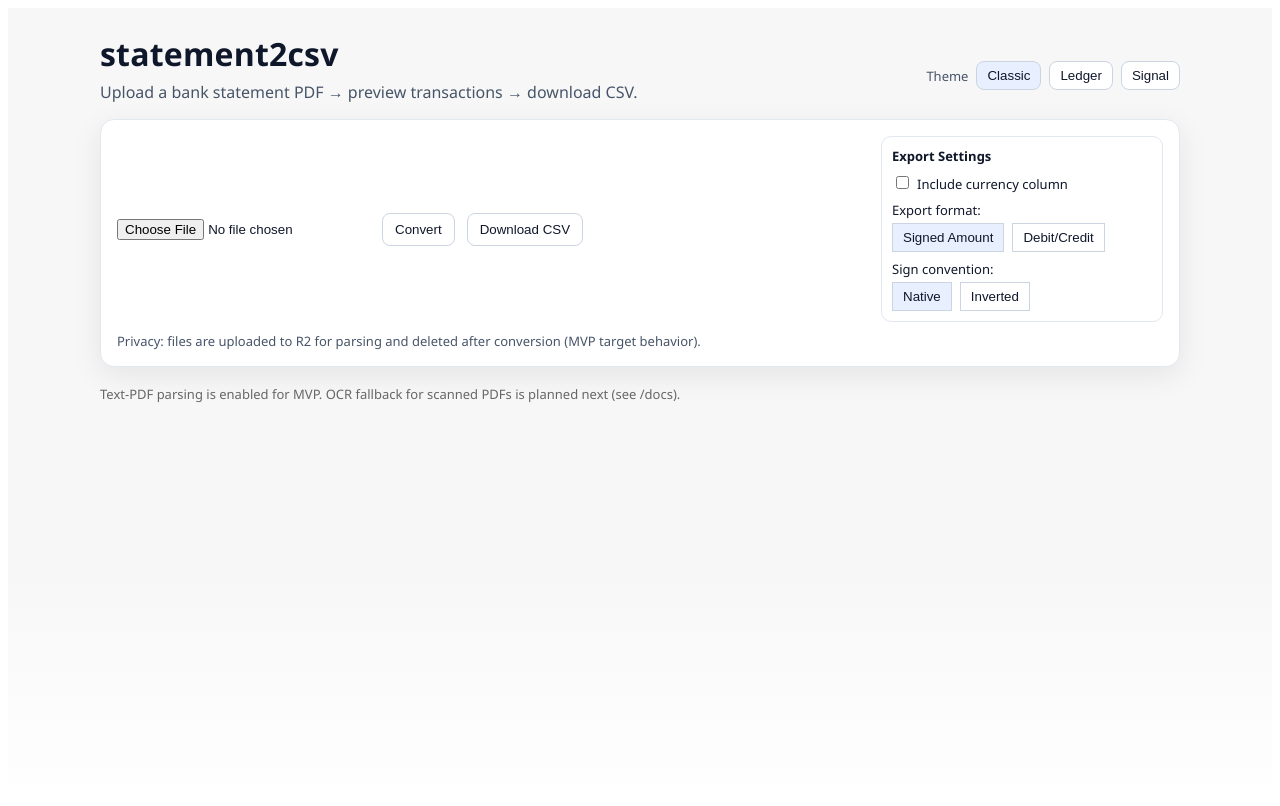
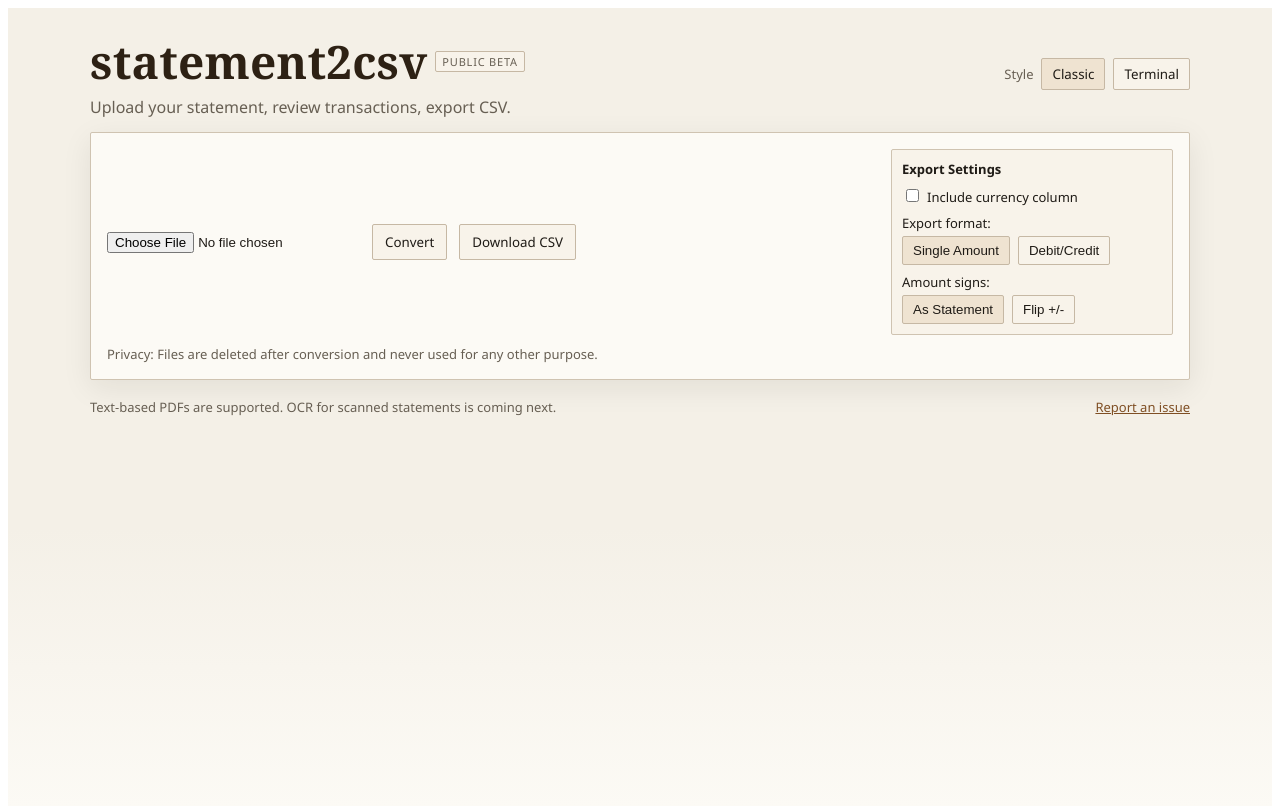
Before and after one commit to travist85/statement2csv, a React (Vite) app: page / in a window 1280 px wide. Shown: the top 806 px of the page. Built offline with nearby package versions, Linux system fonts and the light colour scheme.

Commit message:
MVP traction setup: beta banner, issue templates, and lean roadmap

```diff
--- a/src/App.tsx
+++ b/src/App.tsx
@@ -34,7 +34,7 @@ type ExportRow = {
   balance?: number;
 };
 
-type ThemeName = "classic" | "ledger" | "signal";
+type ThemeName = "terminal-ledger" | "financial-desk";
 type Theme = {
   pageBg: string;
   pageFg: string;
@@ -51,59 +51,48 @@ type Theme = {
   controlBorder: string;
   fontBody: string;
   fontHeading: string;
+  sectionRadius: number;
+  tableFont: string;
 };
 
 const THEMES: Record<ThemeName, Theme> = {
-  classic: {
-    pageBg: "#f7f7f7",
-    pageFg: "#0f172a",
-    panelBg: "#ffffff",
-    panelBorder: "#e2e8f0",
-    muted: "#475569",
-    accent: "#1d4ed8",
-    heading: "#0f172a",
-    tableHeaderBg: "#f8fafc",
-    tableRowBorder: "#e2e8f0",
-    tableRowAlt: "#fbfdff",
-    controlBg: "#ffffff",
-    controlActiveBg: "#e8f0ff",
-    controlBorder: "#cbd5e1",
+  "terminal-ledger": {
+    pageBg: "#070b11",
+    pageFg: "#c8f8d7",
+    panelBg: "#0a1118",
+    panelBorder: "#1f3a2d",
+    muted: "#7dc59a",
+    accent: "#34f5a4",
+    heading: "#d4ffe6",
+    tableHeaderBg: "#0b161e",
+    tableRowBorder: "#1e3a31",
+    tableRowAlt: "#09131a",
+    controlBg: "#0c1821",
+    controlActiveBg: "#123329",
+    controlBorder: "#2a5b48",
     fontBody: "'IBM Plex Sans', 'Segoe UI', system-ui, sans-serif",
-    fontHeading: "'Space Grotesk', 'Segoe UI', system-ui, sans-serif",
+    fontHeading: "'IBM Plex Mono', Consolas, monospace",
+    sectionRadius: 0,
+    tableFont: "'IBM Plex Mono', Consolas, monospace",
   },
-  ledger: {
-    pageBg: "#f3f4ee",
-    pageFg: "#1b1f1c",
-    panelBg: "#fcfcf8",
-    panelBorder: "#d2d8c8",
-    muted: "#50574c",
-    accent: "#335c3b",
-    heading: "#1e3423",
-    tableHeaderBg: "#f2f5ec",
-    tableRowBorder: "#d8ded0",
-    tableRowAlt: "#f9faf4",
-    controlBg: "#fbfcf6",
-    controlActiveBg: "#e7efe0",
-    controlBorder: "#bfcbb5",
+  "financial-desk": {
+    pageBg: "#f4f0e7",
+    pageFg: "#1f1b16",
+    panelBg: "#fcfaf5",
+    panelBorder: "#cfc3b1",
+    muted: "#675f53",
+    accent: "#7f4f24",
+    heading: "#2d2114",
+    tableHeaderBg: "#efe5d6",
+    tableRowBorder: "#d6cab8",
+    tableRowAlt: "#faf6ef",
+    controlBg: "#f8f3ea",
+    controlActiveBg: "#efe3d1",
+    controlBorder: "#c6b8a4",
     fontBody: "'Source Sans 3', 'Segoe UI', system-ui, sans-serif",
     fontHeading: "'Fraunces', Georgia, serif",
-  },
-  signal: {
-    pageBg: "#0b1220",
-    pageFg: "#dbe6ff",
-    panelBg: "#111b2e",
-    panelBorder: "#27344d",
-    muted: "#9cb1d9",
-    accent: "#22d3ee",
-    heading: "#f8fbff",
-    tableHeaderBg: "#122036",
-    tableRowBorder: "#24354f",
-    tableRowAlt: "#0f1a2d",
-    controlBg: "#13203a",
-    controlActiveBg: "#1b305a",
-    controlBorder: "#2d4164",
-    fontBody: "'Space Grotesk', 'Segoe UI', system-ui, sans-serif",
-    fontHeading: "'Sora', 'Segoe UI', system-ui, sans-serif",
+    sectionRadius: 2,
+    tableFont: "'Source Sans 3', 'Segoe UI', system-ui, sans-serif",
   },
 };
 
@@ -208,7 +197,7 @@ export default function App() {
   const [includeCurrency, setIncludeCurrency] = useState(false);
   const [exportFormat, setExportFormat] = useState<ExportFormat>("signed");
   const [signConvention, setSignConvention] = useState<SignConvention>("native");
-  const [themeName, setThemeName] = useState<ThemeName>("classic");
+  const [themeName, setThemeName] = useState<ThemeName>("financial-desk");
 
   const exportOptions = useMemo(
     () => ({ includeCurrency, format: exportFormat, signConvention }),
@@ -225,6 +214,7 @@ export default function App() {
     [result, exportOptions]
   );
   const theme = THEMES[themeName];
+  const isTerminal = themeName === "terminal-ledger";
 
   async function onConvert() {
     if (!file) return;
@@ -255,37 +245,54 @@ export default function App() {
   }
 
   return (
-    <div style={{ background: `linear-gradient(180deg, ${theme.pageBg} 0%, ${theme.pageBg} 70%, ${theme.panelBg} 100%)`, minHeight: "100vh", color: theme.pageFg }}>
-      <div style={{ maxWidth: 1080, margin: "0 auto", padding: "24px 16px", fontFamily: theme.fontBody }}>
-      <div style={{ display: "flex", justifyContent: "space-between", alignItems: "center", gap: 12, flexWrap: "wrap" }}>
-        <div>
-          <h1 style={{ marginBottom: 6, marginTop: 0, fontFamily: theme.fontHeading, color: theme.heading, letterSpacing: 0.2 }}>statement2csv</h1>
-          <p style={{ marginTop: 0, color: theme.muted }}>
-        Upload a bank statement PDF → preview transactions → download CSV.
+    <div style={{ background: `linear-gradient(180deg, ${theme.pageBg} 0%, ${theme.pageBg} 65%, ${theme.panelBg} 100%)`, minHeight: "100vh", color: theme.pageFg }}>
+      <div style={{ maxWidth: isTerminal ? 1240 : 1100, margin: "0 auto", padding: "22px 16px", fontFamily: theme.fontBody }}>
+      <div style={{ display: "flex", justifyContent: "space-between", alignItems: isTerminal ? "stretch" : "center", gap: 12, flexWrap: "wrap", border: isTerminal ? `1px solid ${theme.panelBorder}` : "none", padding: isTerminal ? 12 : 0, background: isTerminal ? theme.panelBg : "transparent" }}>
+        <div style={{ display: "grid", gap: 4 }}>
+          <div style={{ display: "flex", alignItems: "center", gap: 8, flexWrap: "wrap" }}>
+            <h1 style={{ marginBottom: 0, marginTop: 0, fontFamily: theme.fontHeading, color: theme.heading, letterSpacing: isTerminal ? 1.2 : 0.2, textTransform: isTerminal ? "uppercase" : "none", fontSize: isTerminal ? 30 : 46 }}>statement2csv</h1>
+            <span
+              style={{
+                fontSize: 11,
+                letterSpacing: 0.8,
+                textTransform: "uppercase",
+                border: `1px solid ${theme.controlBorder}`,
+                background: theme.controlBg,
+                color: theme.muted,
+                padding: "2px 6px",
+                borderRadius: theme.sectionRadius,
+              }}
+            >
+              Public Beta
+            </span>
+          </div>
+          <p style={{ marginTop: 0, marginBottom: 0, color: theme.muted, fontFamily: isTerminal ? theme.tableFont : theme.fontBody }}>
+        Upload your statement, review transactions, export CSV.
       </p>
         </div>
-        <div style={{ display: "flex", alignItems: "center", gap: 8 }}>
-          <span style={{ color: theme.muted, fontSize: 13 }}>Theme</span>
-          {(["classic", "ledger", "signal"] as ThemeName[]).map((name) => (
+        <div style={{ display: "flex", alignItems: "center", gap: 8, borderLeft: isTerminal ? `1px solid ${theme.panelBorder}` : "none", paddingLeft: isTerminal ? 12 : 0 }}>
+          <span style={{ color: theme.muted, fontSize: 13, textTransform: isTerminal ? "uppercase" : "none", letterSpacing: isTerminal ? 0.8 : 0 }}>Style</span>
+          {(["financial-desk", "terminal-ledger"] as ThemeName[]).map((name) => (
             <button
               key={name}
               onClick={() => setThemeName(name)}
               style={{
                 padding: "6px 10px",
-                borderRadius: 8,
+                borderRadius: theme.sectionRadius,
                 border: `1px solid ${theme.controlBorder}`,
                 background: themeName === name ? theme.controlActiveBg : theme.controlBg,
                 color: theme.pageFg,
                 textTransform: "capitalize",
+                fontFamily: isTerminal ? theme.tableFont : theme.fontBody,
               }}
             >
-              {name}
+              {name === "terminal-ledger" ? "Terminal" : "Classic"}
             </button>
           ))}
         </div>
       </div>
 
-      <div style={{ border: `1px solid ${theme.panelBorder}`, borderRadius: 14, padding: 16, background: theme.panelBg, boxShadow: "0 8px 30px rgba(0,0,0,0.08)" }}>
+      <div style={{ marginTop: 14, border: `1px solid ${theme.panelBorder}`, borderRadius: theme.sectionRadius, padding: 16, background: theme.panelBg, boxShadow: isTerminal ? "none" : "0 8px 30px rgba(30,20,10,0.08)" }}>
         <div style={{ display: "flex", justifyContent: "space-between", gap: 16, flexWrap: "wrap" }}>
           <div style={{ display: "flex", gap: 12, alignItems: "center", flexWrap: "wrap" }}>
             <input
@@ -293,16 +300,16 @@ export default function App() {
               accept="application/pdf"
               onChange={(e) => setFile(e.target.files?.[0] ?? null)}
             />
-            <button disabled={!file || busy} onClick={onConvert} style={{ padding: "8px 12px", borderRadius: 8, border: `1px solid ${theme.controlBorder}`, background: theme.controlBg, color: theme.pageFg }}>
+            <button disabled={!file || busy} onClick={onConvert} style={{ padding: "8px 12px", borderRadius: theme.sectionRadius, border: `1px solid ${theme.controlBorder}`, background: theme.controlBg, color: theme.pageFg, fontFamily: isTerminal ? theme.tableFont : theme.fontBody }}>
               {busy ? "Converting…" : "Convert"}
             </button>
-            <button disabled={!csv} onClick={downloadCsv} style={{ padding: "8px 12px", borderRadius: 8, border: `1px solid ${theme.controlBorder}`, background: theme.controlBg, color: theme.pageFg }}>
+            <button disabled={!csv} onClick={downloadCsv} style={{ padding: "8px 12px", borderRadius: theme.sectionRadius, border: `1px solid ${theme.controlBorder}`, background: theme.controlBg, color: theme.pageFg, fontFamily: isTerminal ? theme.tableFont : theme.fontBody }}>
               Download CSV
             </button>
           </div>
 
-          <div style={{ minWidth: 260, border: `1px solid ${theme.panelBorder}`, borderRadius: 10, padding: 10, background: theme.controlBg }}>
-            <div style={{ fontSize: 13, fontWeight: 600, marginBottom: 8 }}>Export Settings</div>
+          <div style={{ minWidth: 260, border: `1px solid ${theme.panelBorder}`, borderRadius: theme.sectionRadius, padding: 10, background: theme.controlBg }}>
+            <div style={{ fontSize: 13, fontWeight: 600, marginBottom: 8, textTransform: isTerminal ? "uppercase" : "none", letterSpacing: isTerminal ? 0.8 : 0 }}>Export Settings</div>
             <label style={{ display: "block", fontSize: 13, marginBottom: 8 }}>
               <input
                 type="checkbox"
@@ -323,9 +330,10 @@ export default function App() {
                   border: `1px solid ${theme.controlBorder}`,
                   background: exportFormat === "signed" ? theme.controlActiveBg : theme.controlBg,
                   color: theme.pageFg,
+                  borderRadius: theme.sectionRadius,
                 }}
               >
-                Signed Amount
+                Single Amount
               </button>
               <button
                 onClick={() => setExportFormat("split")}
@@ -334,13 +342,14 @@ export default function App() {
                   border: `1px solid ${theme.controlBorder}`,
                   background: exportFormat === "split" ? theme.controlActiveBg : theme.controlBg,
                   color: theme.pageFg,
+                  borderRadius: theme.sectionRadius,
                 }}
               >
                 Debit/Credit
               </button>
             </div>
             <label style={{ display: "block", fontSize: 13, marginBottom: 4 }}>
-              Sign convention:
+              Amount signs:
             </label>
             <div style={{ display: "flex", gap: 8 }}>
               <button
@@ -350,9 +359,10 @@ export default function App() {
                   border: `1px solid ${theme.controlBorder}`,
                   background: signConvention === "native" ? theme.controlActiveBg : theme.controlBg,
                   color: theme.pageFg,
+                  borderRadius: theme.sectionRadius,
                 }}
               >
-                Native
+                As Statement
               </button>
               <button
                 onClick={() => setSignConvention("inverted")}
@@ -361,16 +371,17 @@ export default function App() {
                   border: `1px solid ${theme.controlBorder}`,
                   background: signConvention === "inverted" ? theme.controlActiveBg : theme.controlBg,
                   color: theme.pageFg,
+                  borderRadius: theme.sectionRadius,
                 }}
               >
-                Inverted
+                Flip +/-
               </button>
             </div>
           </div>
         </div>
 
         <div style={{ marginTop: 10, color: theme.muted, fontSize: 13 }}>
-          Privacy: files are uploaded to R2 for parsing and deleted after conversion (MVP target behavior).
+          Privacy: Files are deleted after conversion and never used for any other purpose.
         </div>
 
         {error && (
@@ -381,9 +392,10 @@ export default function App() {
 
         {result && (
           <div style={{ marginTop: 16 }}>
-            <div style={{ display: "flex", gap: 12, flexWrap: "wrap", alignItems: "baseline" }}>
+            <div style={{ display: "flex", gap: 12, flexWrap: "wrap", alignItems: "baseline", borderBottom: `1px solid ${theme.tableRowBorder}`, paddingBottom: 6, marginBottom: 6 }}>
               <div><strong>Transactions:</strong> {result.transactions.length}</div>
               {typeof result.confidence === "number" && <div><strong>Confidence:</strong> {(result.confidence * 100).toFixed(0)}%</div>}
+              <div><strong>Flags:</strong> {result.warnings?.length ?? 0}</div>
             </div>
 
             {result.warnings?.length ? (
@@ -393,7 +405,7 @@ export default function App() {
             ) : null}
 
             <div style={{ marginTop: 12, overflowX: "auto" }}>
-              <table style={{ width: "100%", borderCollapse: "collapse" }}>
+              <table style={{ width: "100%", borderCollapse: "collapse", fontFamily: theme.tableFont }}>
                 <thead>
                   <tr style={{ background: theme.tableHeaderBg }}>
                     <th style={{ textAlign: "left", borderBottom: `1px solid ${theme.tableRowBorder}`, padding: "8px" }}>Date</th>
@@ -456,8 +468,18 @@ export default function App() {
         )}
       </div>
 
-      <div style={{ marginTop: 18, color: "#666", fontSize: 13 }}>
-        Text-PDF parsing is enabled for MVP. OCR fallback for scanned PDFs is planned next (see /docs).
+      <div style={{ marginTop: 18, color: theme.muted, fontSize: 13, display: "flex", justifyContent: "space-between", gap: 12, flexWrap: "wrap" }}>
+        <span>Text-based PDFs are supported. OCR for scanned statements is coming next.</span>
+        <span style={{ display: "flex", gap: 14 }}>
+          <a
+            href="https://github.com/travist85/statement2csv/issues"
+            target="_blank"
+            rel="noreferrer"
+            style={{ color: theme.accent }}
+          >
+            Report an issue
+          </a>
+        </span>
       </div>
       </div>
     </div>
```
Also changed, not shown: 3 other files (tests, documents, lock files or other folders).
